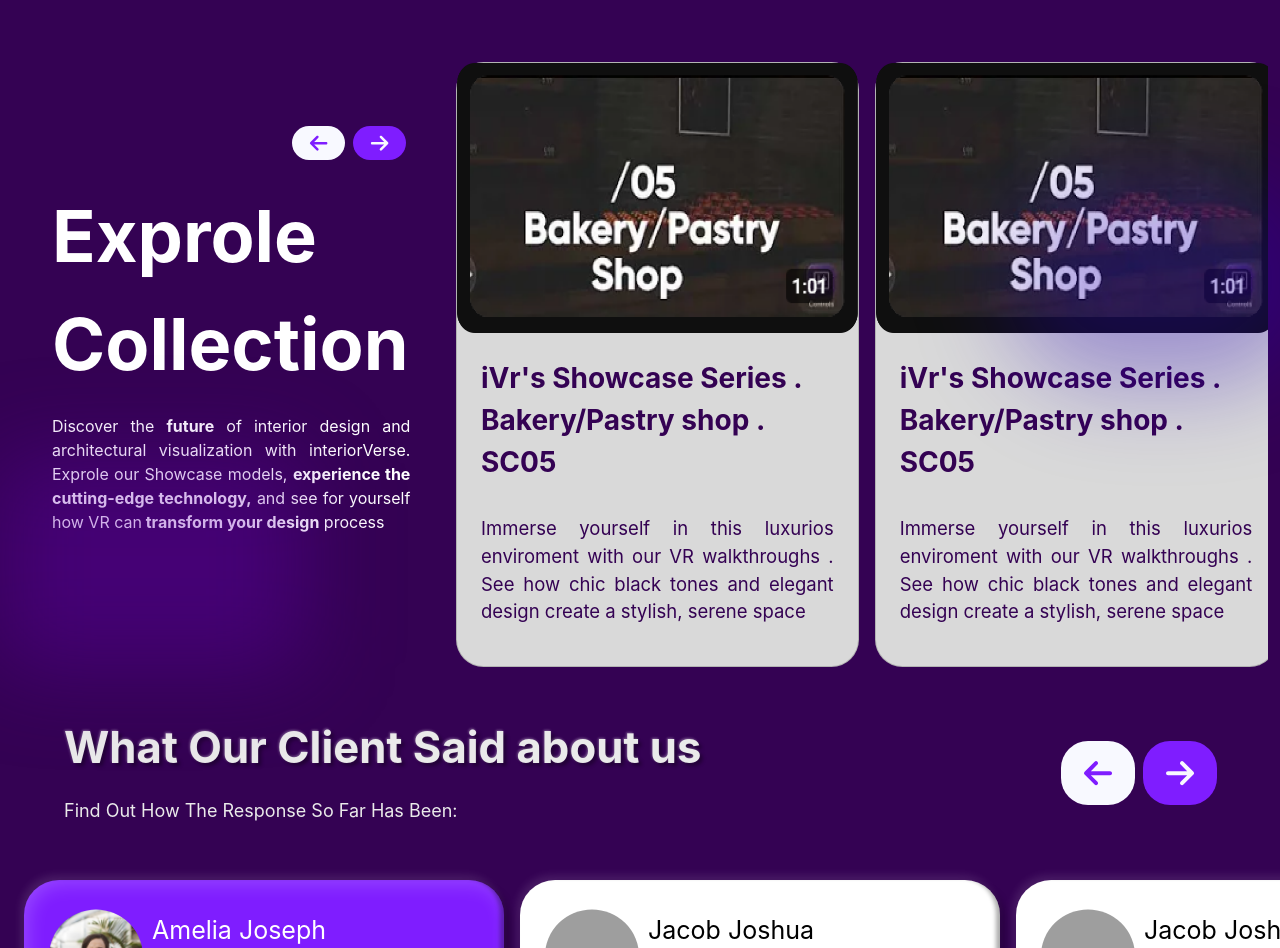
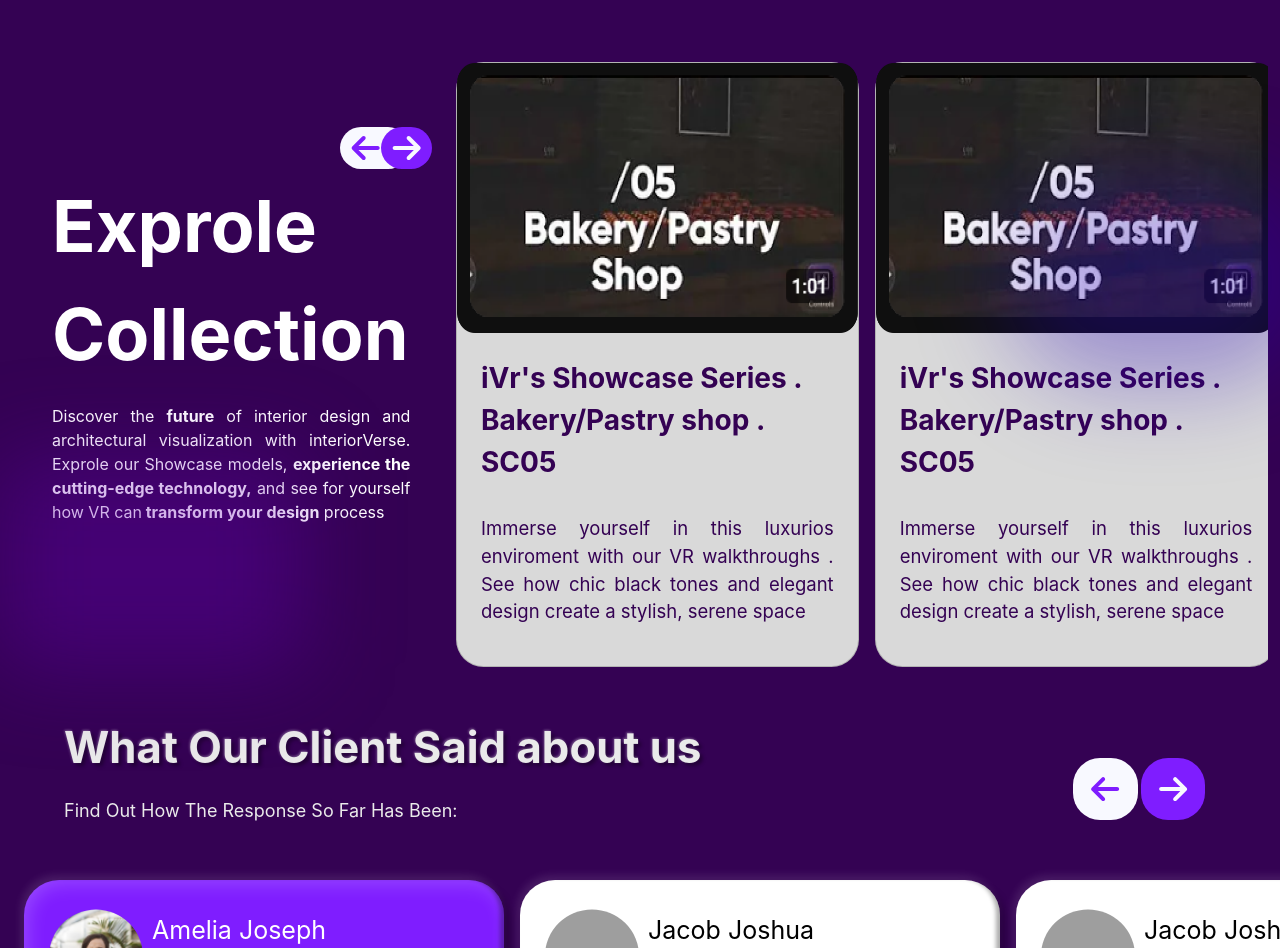
Before and after one commit to paraboyy/webSlicing, a React (Create React App) app: page / in a window 1280 px wide. Shown: the part 1824-2772 px from the top of the page. Built offline with nearby package versions, Linux system fonts and the light colour scheme; grey boxes are pictures that could not be loaded.

Commit message:
update UI

```diff
--- a/src/views/Home.css
+++ b/src/views/Home.css
@@ -3,6 +3,30 @@
     color: #340253;
     border-radius: 45px;
     font-size: 42px;
+}
+
+.button-container {
+    display: flex;
+    justify-content: center;
+    align-items: center;
+    height: 100%;
+}
+
+.button-container-2 {
+    /* display: flex; */
+    justify-content: end;
+    align-items: center;
+    /* height: 100%; */
+}
+
+.button-custom {
+    background: none;
+    border: none;
+    /* padding: 10px; */
+    cursor: pointer;
+    /* margin: 0 5px;   */
+    height: 100%;
+    width: 100%;
 }
 
 .dp-flex {
@@ -16,6 +40,8 @@
 .mt-7 {
     margin-top: 5%;
 }
+
+
 
 .line {
     display: inline-block;;
@@ -161,11 +187,11 @@
 }
 
 .text-icon, .text-icon2 {
-    padding: 2% 5% 2% 5%;
+    padding: 15% 35% 15% 35%;
     border-radius: 26.5px;
 }
 .text-icon3, .text-icon4 {
-    padding: 7% 10% 7% 10%;
+    padding: 10% 12% 10% 12%;
     border-radius: 27px;
 }
 
@@ -272,6 +298,10 @@
     padding: 10%;
 }
 
+.pr-90 {
+    padding-right: 90%;
+}
+
 .padding-10 {
     padding: 7% 6% 7% 0%;
 }
@@ -318,6 +348,14 @@
     margin-top: -75px;
 }
 
+.ml-n-6 {
+    margin-left: -6rem;
+}
+
+.mr-n-1 {
+    margin-right: -1rem;
+}
+
 .card-after {
     position: relative;
 }
@@ -357,6 +395,26 @@
 @media (max-width: 1024px) {
     .content-border{
         font-size: 35px;
+    }
+
+    .ml-n-6 {
+        margin-left: -3rem;
+    }
+
+    .mr-n-1 {
+        margin-right: -0.5rem;
+    }
+
+    .fa-2x {
+        font-size: 1.7rem;
+    }
+
+    .pr-90 {
+        padding-right: 175%;
+    }
+
+    .text-icon3, .text-icon4 {
+        border-radius: 20px;
     }
 
     .font-1 {
--- a/src/views/Home.js
+++ b/src/views/Home.js
@@ -39,10 +39,16 @@ const Home = () => {
 
             <div className='mt-7 row mb-4 sec-home'>
                 <div className='p-50 section-text w-35'>
-                    <p className='text-end p-relative fs-5'>
-                        <FontAwesomeIcon icon={faArrowLeft} size="1x" className='mx-1 text-icon'/>
-                        <FontAwesomeIcon icon={faArrowRight} size="1x" className='mx-1 text-icon2'/>
-                    </p>
+                    {/* <p className='text-end p-relative fs-5'> */}
+                    <div className='button-container-2 row'>
+                        <button className='button-custom w-15 mr-n-1'>
+                            <FontAwesomeIcon icon={faArrowLeft} size="2x" className='mx-1 pr-90 text-icon'/>
+                        </button>
+                        <button className='button-custom w-15'>
+                            <FontAwesomeIcon icon={faArrowRight} size="2x" className='mx-1 text-icon2'/>
+                        </button>
+                    </div>
+                    {/* </p> */}
                     <p className='text-white fw-bold font-72 text-start'>Exprole Collection</p>
                     <p className='text-white text-justify'>Discover the <span className='fw-bold'>future</span> of interior design and architectural visualization with interiorVerse.
                      Exprole our Showcase models, <span className='fw-bold'> experience the cutting-edge technology,</span> and see for yourself how VR can
@@ -82,10 +88,14 @@ const Home = () => {
                     <p className='font-white-2 text-start mx-6'>Find Out How The Response So Far Has Been:</p>
                 </div>
                 <div className='w-25 p-55'>
-                    <p className='text-center fs-2'>
-                        <FontAwesomeIcon icon={faArrowLeft} size="1x" className='mx-1 text-icon3'/>
-                        <FontAwesomeIcon icon={faArrowRight} size="1x" className='mx-1 text-icon4'/>
-                    </p>
+                    <div className='button-container'>
+                        <button className='button-custom'>
+                            <FontAwesomeIcon icon={faArrowLeft} size="2x" className='mx-1 text-icon3'/>
+                        </button>
+                        <button className='button-custom ml-n-6'>
+                            <FontAwesomeIcon icon={faArrowRight} size="2x" className='mx-1 text-icon4'/>
+                        </button>
+                    </div>
                 </div>
             </div>
             <div class='scroll-container mt-4 mb-5'>
```
